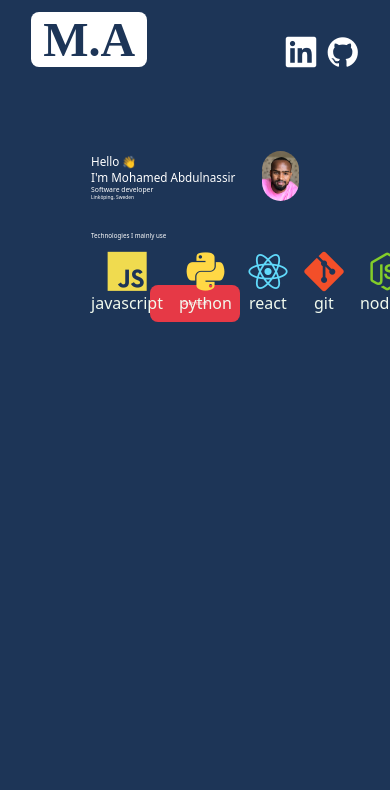
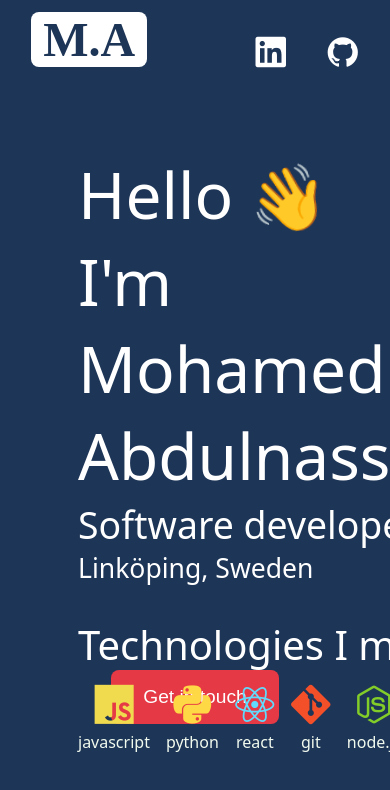
Before and after one commit to moeabdulnas/mohamedabdulnassir, a React (Create React App) app in the folder app/: page / in a window 390 px wide. Shown: the top 790 px of the page. Built offline with nearby package versions, Linux system fonts and the light colour scheme; a web font is replaced by a local one.

Commit message:
Change units for better responsiveness

```diff
--- a/app/src/App.css
+++ b/app/src/App.css
@@ -50,7 +50,7 @@ body {
 }
 
 .devicon-linkedin-plain {
-  margin-right: 2.5vw;
+  margin-right: 2.5rem;
 }
 
 a {
@@ -73,7 +73,7 @@ a {
 }
 
 .containerText {
-  font-size: 1.5vw;
+  font-size: 2rem;
 }
 
 img {
@@ -109,7 +109,7 @@ img {
 }
 
 #techText {
-  font-size: 1.6vw;
+  font-size: 2.5rem;
 }
 
 .stack {
@@ -138,7 +138,7 @@ img {
 }
 
 #button {
-  font-size: 1.2vw;
+  font-size: 1.2rem;
   padding: 1rem 2rem;
   color: white;
   background-color: #e63946;
```
